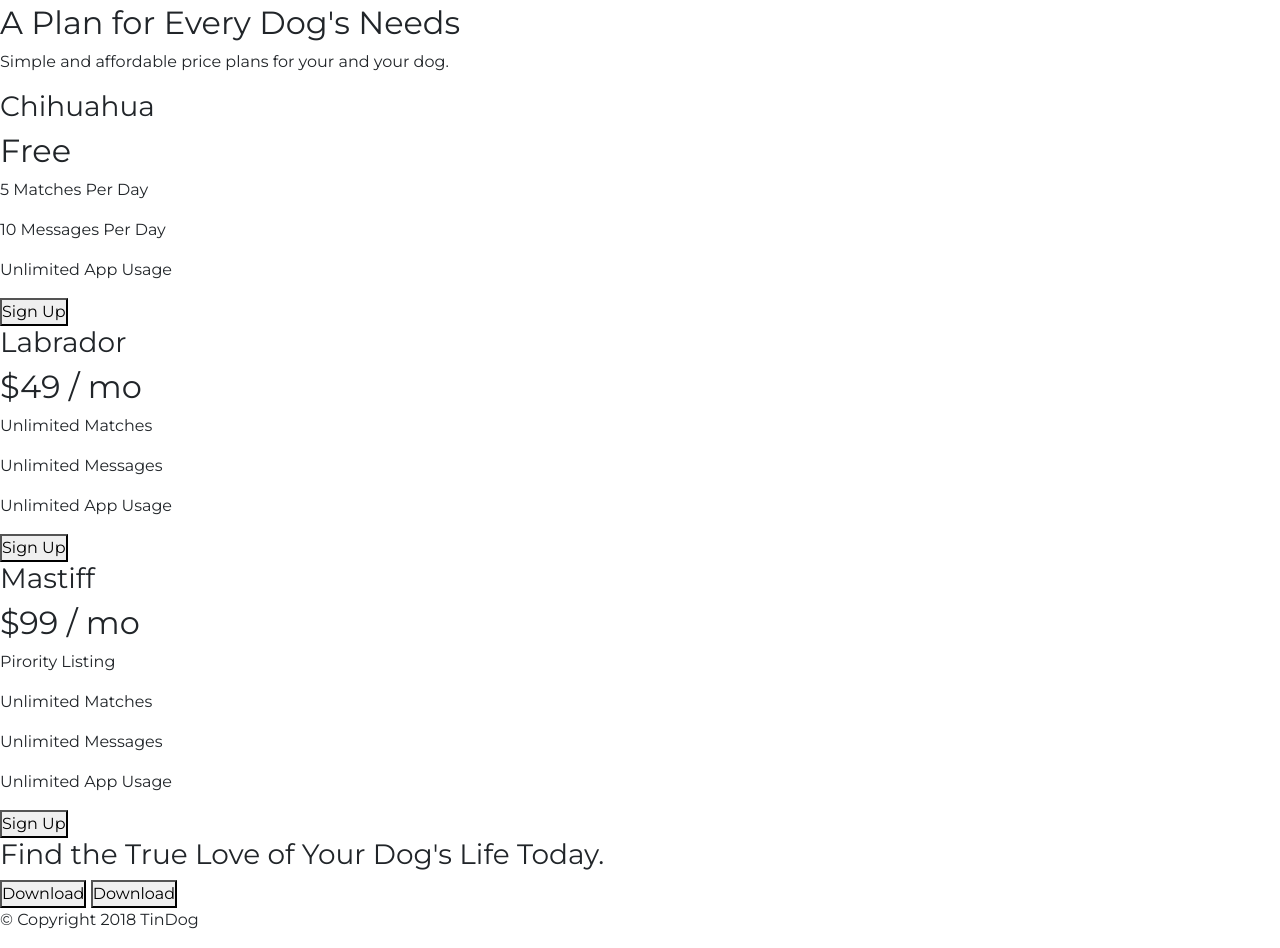
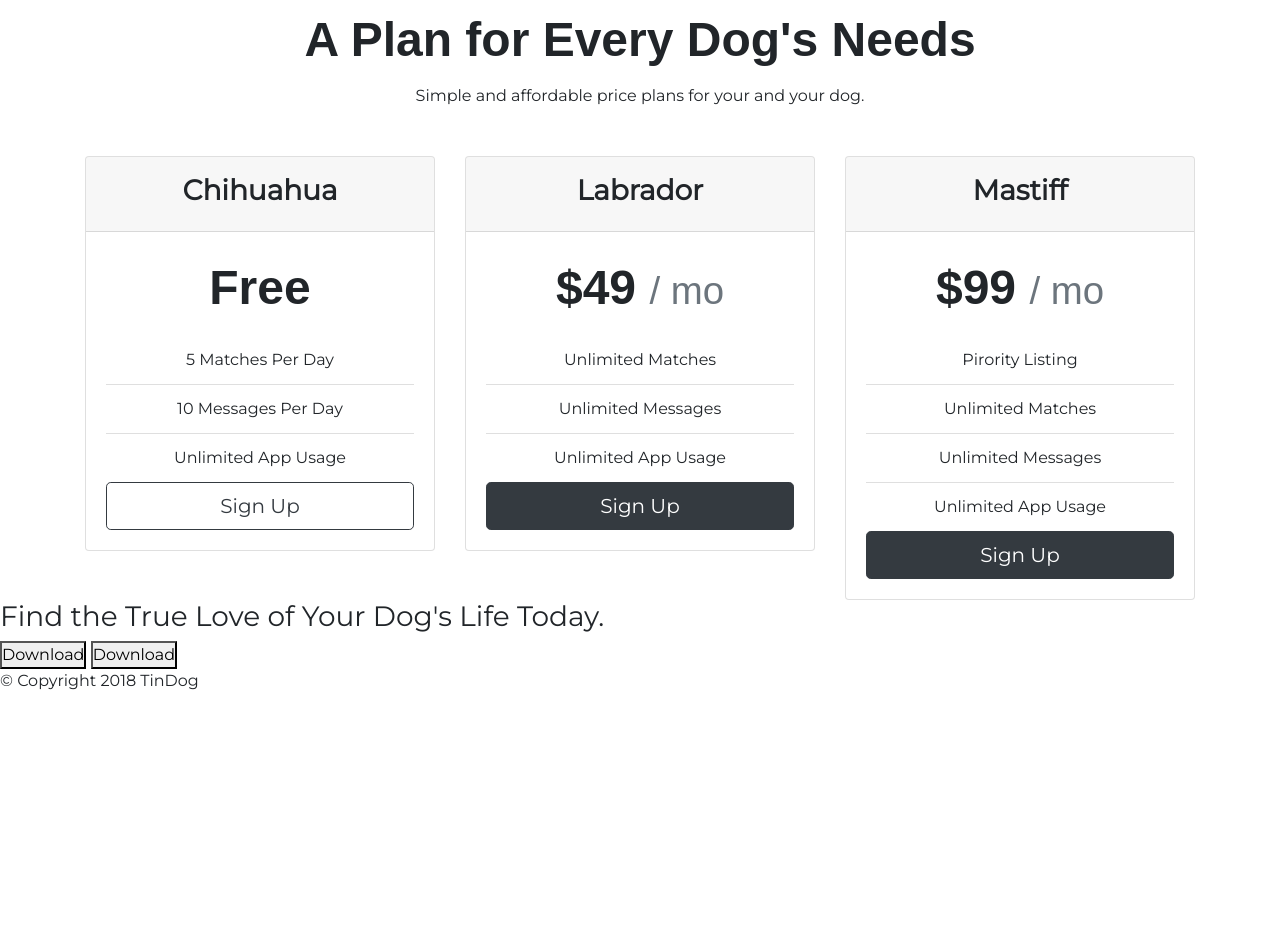
Before and after one commit to Muyiwa-Adebayo/tindog, a plain HTML site: page index.html in a window 1280 px wide. Shown: the part 1937-2885 px from the top of the page. After the commit the page ends 2646 px from the top, so only its background shows below. Drawn offline with nearby package versions, Linux system fonts and the light colour scheme.

Commit message:
Feature: Price table styled

```diff
--- a/css/styles.css
+++ b/css/styles.css
@@ -152,3 +152,18 @@ body{
     width: 200px;
     margin: 4% 2%;
 }
+
+/* PRICING SECTION */
+#pricing h2{
+    font-family: 'Montserrat-Black', sans-serif;
+    font-weight: 900;
+    font-size: 3rem;
+    line-height: 1.5;
+}
+
+#pricing h3{
+    font-weight: 900;
+    line-height: 1.5;
+}
+/*
+@media screen() */
--- a/index.html
+++ b/index.html
@@ -128,33 +128,67 @@
 
 
   <!-- Pricing -->
-
   <section id="pricing">
+      <div class="container">
+      <div class="text-center mb-5">
         <h2>A Plan for Every Dog's Needs</h2>
         <p>Simple and affordable price plans for your and your dog.</p>
+      </div>
 
+      <div class="row">
+        <div class="col-lg-4 col-md-6 col-sm mb-5">
+          <div class="card text-center">
+            <div class="card-header">
               <h3>Chihuahua</h3>
-    <h2>Free</h2>
-    <p>5 Matches Per Day</p>
-    <p>10 Messages Per Day</p>
-    <p>Unlimited App Usage</p>
-    <button type="button">Sign Up</button>
+            </div>
+            <div class="card-body">
+              <div class="card-title"><h2>Free</h2></div>
+              <ul class="list-group list-group-flush">
+                <li class="list-group-item">5 Matches Per Day</li>
+                <li class="list-group-item">10 Messages Per Day</li>
+                <li class="list-group-item">Unlimited App Usage</li>
+              </ul>
+              <button class="btn btn-lg btn-outline-dark btn-block" type="button">Sign Up</button>
+            </div>
+          </div>
+        </div>
 
+        <div class="col-lg-4 col-md-6 col-sm">
+          <div class="card text-center">
+            <div class="card-header">
               <h3>Labrador</h3>
-    <h2>$49 / mo</h2>
-    <p>Unlimited Matches</p>
-    <p>Unlimited Messages</p>
-    <p>Unlimited App Usage</p>
-    <button type="button">Sign Up</button>
+            </div>
+            <div class="card-body">
+              <div class="card-title"><h2>$49 <small class="text-muted">/ mo</small></h2></div>
+              <ul class="list-group list-group-flush">
+                <li class="list-group-item">Unlimited Matches</li>
+                <li class="list-group-item">Unlimited Messages</li>
+                <li class="list-group-item">Unlimited App Usage</li>
+              </ul>
+              <button class="btn btn-lg btn-dark btn-block" type="button">Sign Up</button>
+            </div>
+          </div>
+        </div>
 
-
+        <div class="col-lg-4 col-md col-sm">
+          <div class="card text-center">
+            <div class="card-header">
               <h3>Mastiff</h3>
-    <h2>$99 / mo</h2>
-    <p>Pirority Listing</p>
-    <p>Unlimited Matches</p>
-    <p>Unlimited Messages</p>
-    <p>Unlimited App Usage</p>
-    <button type="button">Sign Up</button>
+            </div>
+            <div class="card-body">
+              <div class="card-title"><h2>$99 <small class="text-muted">/ mo</small></h2></div>
+              <ul class="list-group list-group-flush">
+                <li class="list-group-item">Pirority Listing</li>
+                <li class="list-group-item">Unlimited Matches</li>
+                <li class="list-group-item">Unlimited Messages</li>
+                <li class="list-group-item">Unlimited App Usage</li>
+              </ul>
+              <button class="btn btn-lg btn-dark btn-block" type="button">Sign Up</button>
+            </div>
+          </div>
+        </div>
+      </div>
+    </div>
   </section>
 
 
```
Lines whose indentation alone changed are shown as unchanged.
